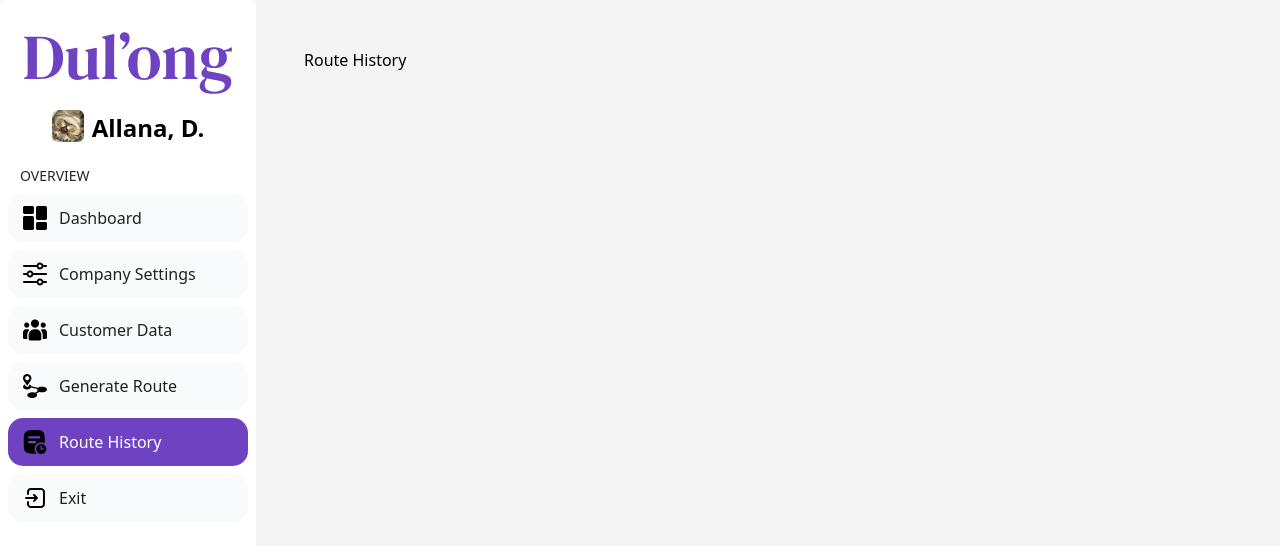
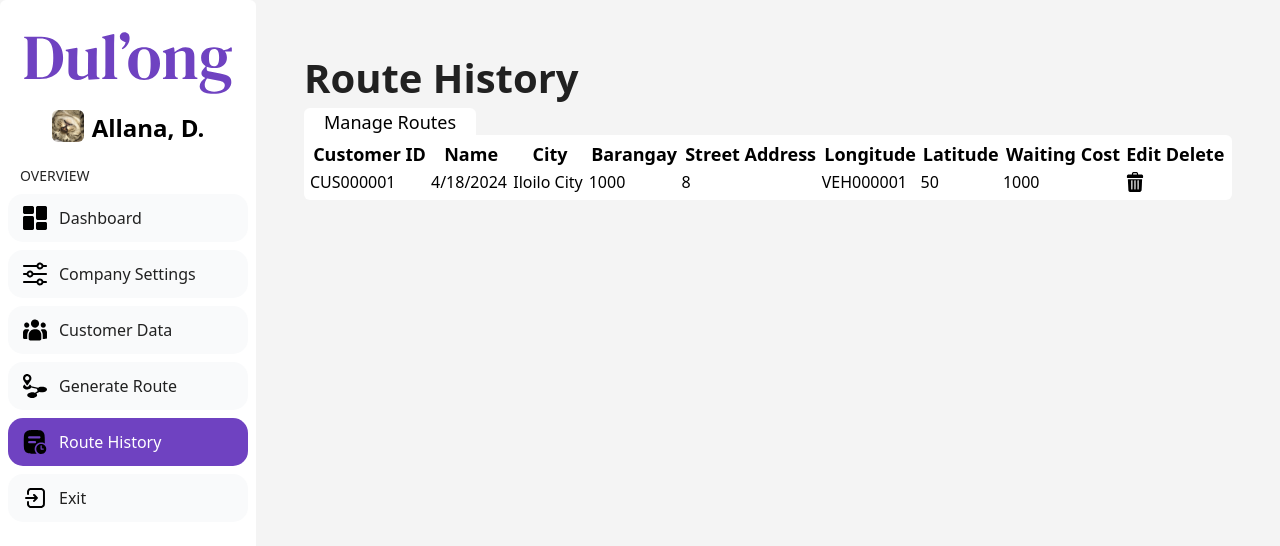
Before and after one commit to D-D-M-Y/dul-ong-administrative-frontend, a Next.js app: page /route-history in a window 1280 px wide. Shown: the top 546 px of the page. Built offline with nearby package versions, Linux system fonts and the light colour scheme.

Commit message:
added route-history

```diff
--- a/src/app/route-history/page.tsx
+++ b/src/app/route-history/page.tsx
@@ -1,3 +1,94 @@
+import React from 'react';
+
+interface Entity {
+  routeID: string
+  date: Date;
+  route: string;
+  cargoQuantity: number;
+  transportationCost: string;
+  vehicleID: string;
+  gas: number;
+  carryingCapacity: number;
+  deleteIcon: string;
+}
+
+const entities: Entity[] = [
+  // Populate entity data here
+  {
+  routeID: "CUS000001",
+  date: new Date(),
+  route: "Iloilo City",
+  cargoQuantity: 1000,
+  transportationCost: "8",
+  vehicleID: "VEH000001",
+  gas: 50,
+  carryingCapacity: 1000,
+  deleteIcon: "/icons/trash.svg"}
+  // ... more entities
+];
+
+const MyGrid = () => {
+  return (
+    <table>
+      <thead>
+        <tr>
+          <th>Customer ID</th>
+          <th>Name</th>
+          <th>City</th>
+          <th>Barangay</th>
+          <th>Street Address</th>
+          <th>Longitude</th>
+          <th>Latitude</th>
+          <th>Waiting Cost</th>
+          <th>Edit</th>
+          <th>Delete</th>
+          {/* Add table headers if needed */}
+        </tr>
+      </thead>
+      <tbody>
+        {entities.map((entity) => (
+          <tr key={entity.routeID}>
+            <td>{entity.routeID}</td>
+            <td>{entity.date.toLocaleDateString()}</td>
+            <td>{entity.route}</td>
+            <td>{entity.cargoQuantity}</td>
+            <td>{entity.transportationCost}</td>
+            <td>{entity.vehicleID}</td>
+            <td>{entity.gas}</td>
+            <td>{entity.carryingCapacity}</td>
+            <td className="icon-cell">
+              {entity.deleteIcon && (
+                <img src={entity.deleteIcon} alt="Delete" width="20" height="20" />
+              )}
+            </td>
+          </tr>
+        ))}
+      </tbody>
+    </table>
+  );
+};
+
 export default function Page() {
-    return <p>Route History</p>;
-  }
+  return (
+    <div>
+      {/* Header */}
+      <div>
+        <h1 style = {{fontWeight: 'bold'}}>
+          Route History
+        </h1>
+
+        {/* Folder */}
+        <div className="customborder-link">
+          <h2 className="pl-5 pr-5">Manage Routes</h2>
+        </div>
+
+        {/* Body */}
+        <div className="customborder-body">
+          <div className="grid">
+            <MyGrid />
+            </div>
+          </div>
+        </div>
+      </div>
+  );
+}
```
